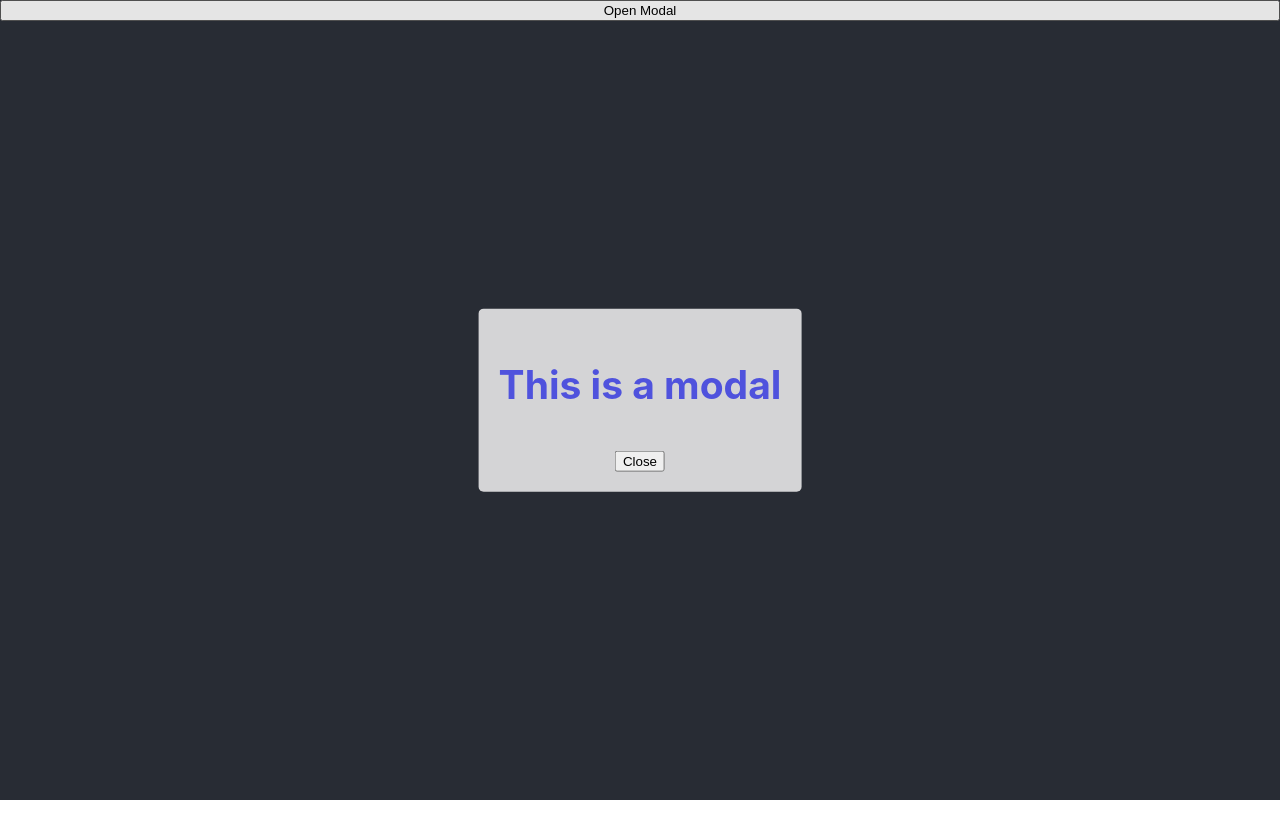
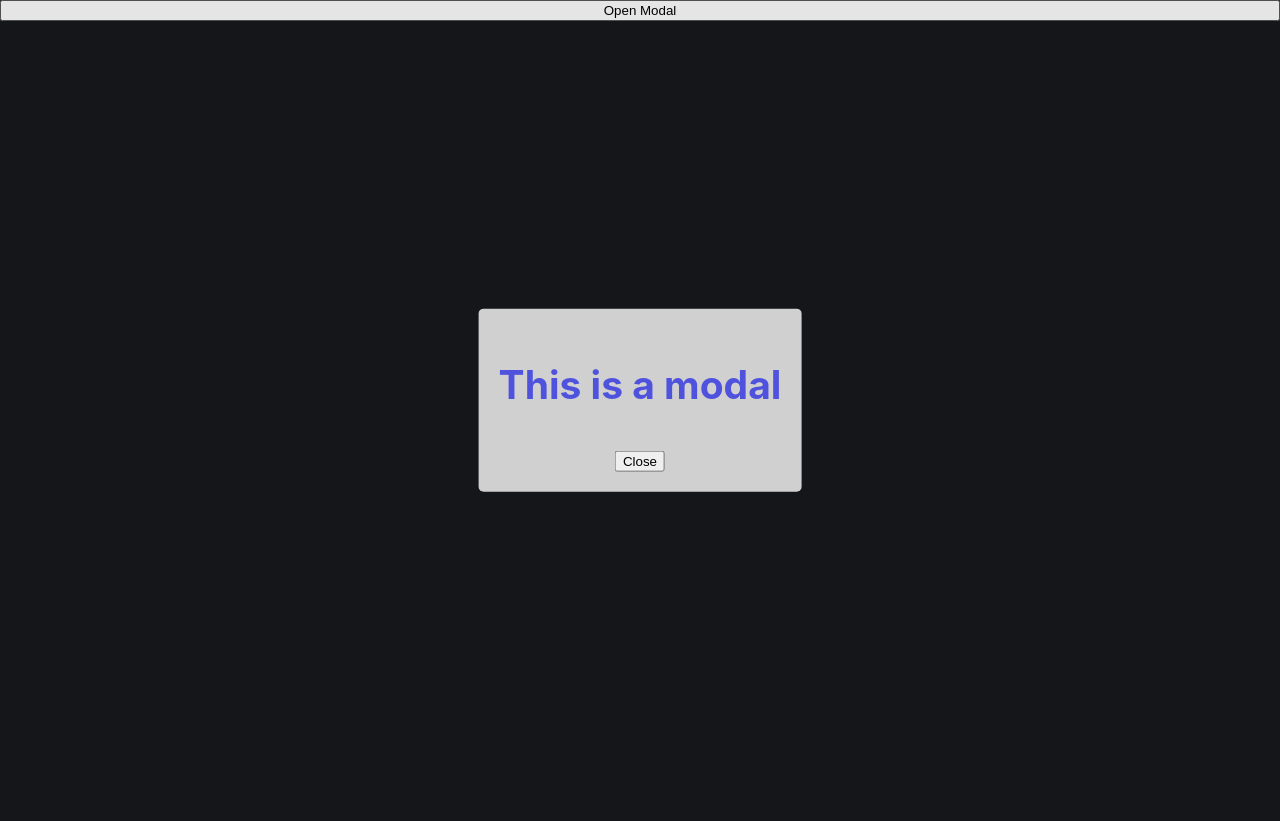
Before and after one commit to Mani007/reactmodals, a React (Create React App) app: page / in a window 1280 px wide. Both pictures are taken after a click on the button "Open Modal". Before the commit the page ends 800 px from the top, so only its background shows below. Built offline with nearby package versions, Linux system fonts and the light colour scheme.

Commit message:
Working!! modal with with outside click close

```diff
--- a/src/App.css
+++ b/src/App.css
@@ -39,9 +39,9 @@
 .modal-wrapper {
   display: fixed;
   /* justify-content: center;
-  align-items: center;
+  align-items: center; */
   height: 100vh;
-  width: 100%; */
+  width: 100%;
   left: 0;
   top: 0;
   right: 0;
--- a/src/components/Showmodal.jsx
+++ b/src/components/Showmodal.jsx
@@ -3,7 +3,7 @@ import React from 'react'
 function Showmodal({toggleModal}) {
   return (
     <>
-    <div className='modal-wrapper'></div>
+    <div className='modal-wrapper' onClick={toggleModal}></div>
     <div className='modal-container'>
                 <h2>This is a modal</h2>
                 <button onClick={toggleModal}>Close</button>
```
